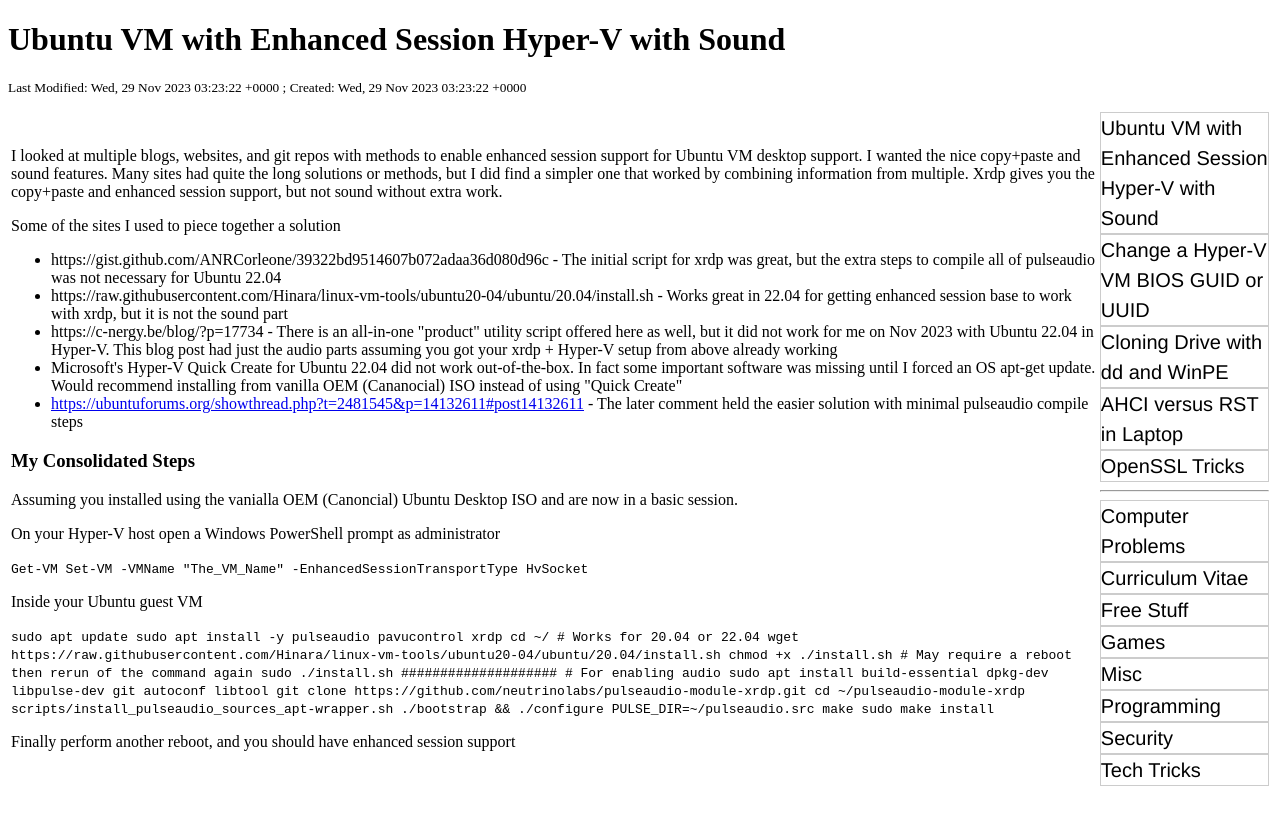
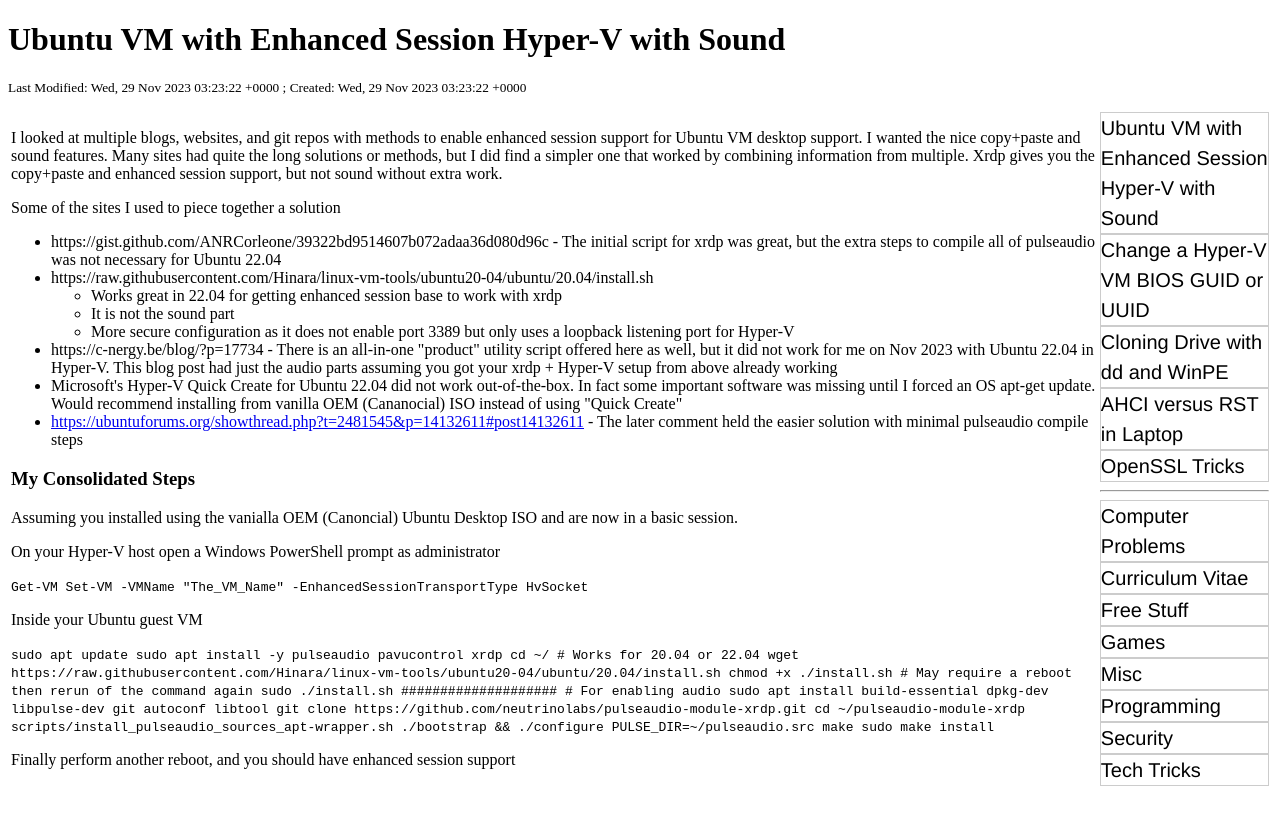
Before and after one commit to rbeede/rbeede.github.io, a Jekyll site: the page built from _posts/2023-11-28-ubuntu-vm-enhanced-session-hyper-v-with-sound.html, in a window 1280 px wide. Shown: the top 825 px of the page. Built offline with Jekyll 4.4.1, drawn with Linux system fonts in a browser that asks for light colours.

Commit message:
Update 2023-11-28-ubuntu-vm-enhanced-session-hyper-v-with-sound.html
Added note about better security config option

```diff
--- a/_posts/2023-11-28-ubuntu-vm-enhanced-session-hyper-v-with-sound.html
+++ b/_posts/2023-11-28-ubuntu-vm-enhanced-session-hyper-v-with-sound.html
@@ -13,7 +13,13 @@
 
 <ul>
   <li>https://gist.github.com/ANRCorleone/39322bd9514607b072adaa36d080d96c - The initial script for xrdp was great, but the extra steps to compile all of pulseaudio was not necessary for Ubuntu 22.04</li>
-  <li>https://raw.githubusercontent.com/Hinara/linux-vm-tools/ubuntu20-04/ubuntu/20.04/install.sh - Works great in 22.04 for getting enhanced session base to work with xrdp, but it is not the sound part</li>
+  <li>https://raw.githubusercontent.com/Hinara/linux-vm-tools/ubuntu20-04/ubuntu/20.04/install.sh
+    <ul>
+      <li>Works great in 22.04 for getting enhanced session base to work with xrdp</li>
+      <li>It is not the sound part</li>
+      <li>More secure configuration as it does not enable port 3389 but only uses a loopback listening port for Hyper-V</li>
+    </ul>
+  </li>
   <li>https://c-nergy.be/blog/?p=17734 - There is an all-in-one "product" utility script offered here as well, but it did not work for me on Nov 2023 with Ubuntu 22.04 in Hyper-V. This blog post had just the audio parts assuming you got your xrdp + Hyper-V setup from above already working</li>
   <li>Microsoft's Hyper-V Quick Create for Ubuntu 22.04 did not work out-of-the-box. In fact some important software was missing until I forced an OS apt-get update. Would recommend installing from vanilla OEM (Cananocial) ISO instead of using "Quick Create"</li>
   <li><a href="https://ubuntuforums.org/showthread.php?t=2481545&p=14132611#post14132611">https://ubuntuforums.org/showthread.php?t=2481545&p=14132611#post14132611</a> - The later comment held the easier solution with minimal pulseaudio compile steps</li>
```
